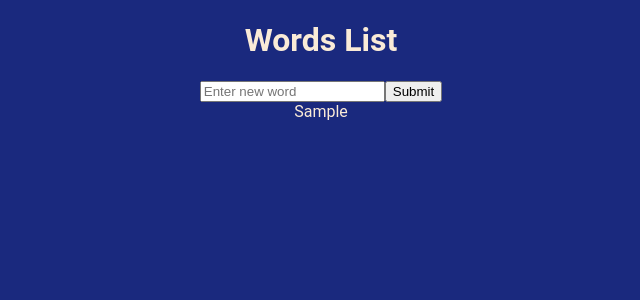
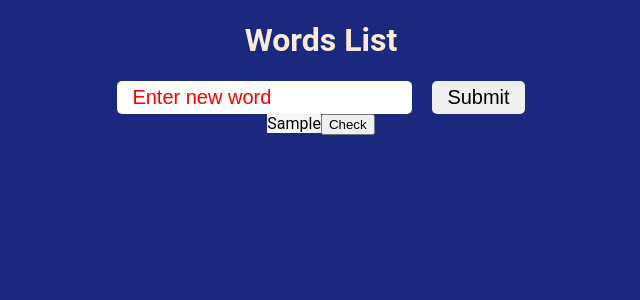
Before and after one commit to nobugsatcoding/08-react-words-app, a React (Create React App) app: page / in a window 1280 px wide. Both pictures are taken after typing "Sample" into the empty fields and a click on the button "Submit". Shown: the top 300 px of the page, without its empty margins (319-959 px from the left). Built offline with nearby package versions, Linux system fonts and the light colour scheme.

Commit message:
styles added

```diff
--- a/src/App.js
+++ b/src/App.js
@@ -15,6 +15,7 @@ function App() {
       <h1>Words List</h1>
       <WordForm addWord={addWordHandler}/>
       <WordsList words={words} />
+      <button>Check</button>
     </div>
   );
 }
--- a/src/components/Words/Word.js
+++ b/src/components/Words/Word.js
@@ -1,9 +1,11 @@
+import styles from './Word.module.css';
 
-function Word({word}) {
-
+function Word({ word }) {
   return (
-    <div>{word}</div>
-  )
+    <div className={styles.word}>
+      <div className={styles.wordText}>{word}</div>
+    </div>
+  );
 }
 
-export default Word
+export default Word;
--- a/src/components/Words/Word.module.css
+++ b/src/components/Words/Word.module.css
@@ -0,0 +1,5 @@
+.word {
+  display: inline-block;
+  background: whitesmoke;
+  color: black;
+}
--- a/src/components/Words/WordForm.js
+++ b/src/components/Words/WordForm.js
@@ -1,4 +1,5 @@
 import { useState } from 'react';
+import styles from './WordForm.module.css';
 
 function WordForm({ addWord }) {
   const [text, setText] = useState('');
@@ -9,6 +10,7 @@ function WordForm({ addWord }) {
   };
 
   return (
+    <div className={styles.WordForm}>
       <form onSubmit={onSubmitHandler}>
         <input
           placeholder="Enter new word"
@@ -17,6 +19,7 @@ function WordForm({ addWord }) {
         ></input>
         <button type="Submit">Submit</button>
       </form>
+    </div>
   );
 }
 
--- a/src/components/Words/WordForm.module.css
+++ b/src/components/Words/WordForm.module.css
@@ -0,0 +1,30 @@
+.WordForm input,
+.WordForm button {
+  font-size: 1.25em;
+  padding: 0.25em 0.75em;
+  border: none;
+  margin: 0 0.5em;
+  border-radius: 0.25em;
+}
+
+.WordForm input::placeholder {
+  color: rgb(255, 0, 0);
+}
+
+.WordForm input:focus {
+  outline-color: red;
+}
+
+.WordForm button {
+  cursor: pointer;
+  transition: 0.3s ease-in-out;
+}
+
+.WordForm button:hover {
+  background: gray;
+  color: white;
+}
+
+.WordForm button:active {
+  transform: scale(0.5);
+}
```
Lines whose indentation alone changed are shown as unchanged.
